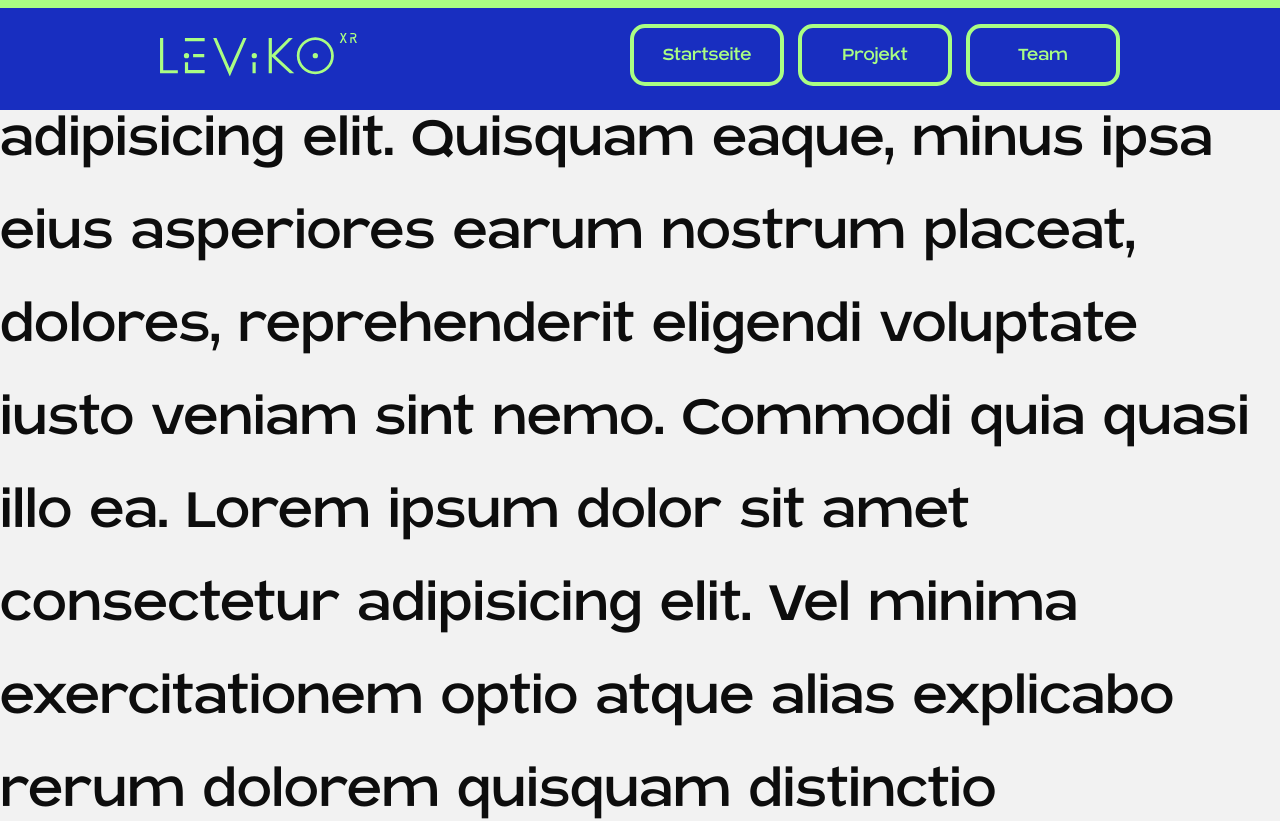
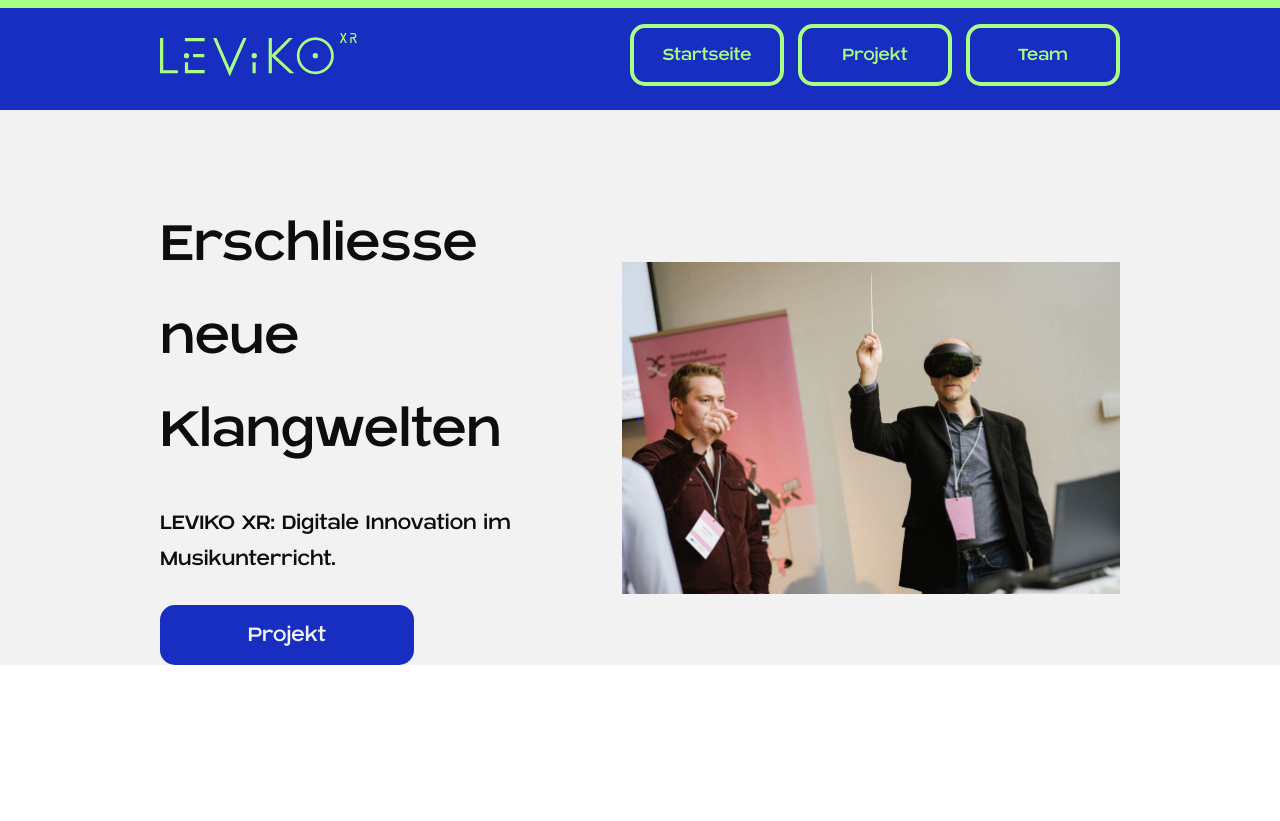
Before and after one commit to annamarika/leviko, a React (Vite) app: page / in a window 1280 px wide. Shown: the top 821 px of the page. After the commit the page ends 800 px from the top, so only its background shows below. Built offline with nearby package versions, Linux system fonts and the light colour scheme; the HTML template or start-up script is replaced by a standard one.

Commit message:
Add hero section

```diff
--- /dev/null
+++ b/src/Components/Hero/HeroStartseite.tsx
@@ -0,0 +1,136 @@
+import styled from "styled-components";
+import image from "../../assets/images/person_plays_maestro.jpg";
+import { Link } from "react-router-dom";
+
+const HeroStartseite = () => {
+  return (
+    <HeroStartseiteContainer>
+      <HeadlineContainer>
+        <h1>Erschliesse neue Klangwelten</h1>
+        <p>LEVIKO XR: Digitale Innovation im Musikunterricht.</p>
+        <Button as={Link} to="/projekt">
+          Projekt
+        </Button>
+      </HeadlineContainer>
+      <ImageContainer>
+        <StyledImage src={image} alt="person who plays maestro VR" />
+      </ImageContainer>
+    </HeroStartseiteContainer>
+  );
+};
+
+export default HeroStartseite;
+
+export const HeroStartseiteContainer = styled.div`
+  margin-top: 98px;
+  display: flex;
+  align-items: center;
+  justify-content: space-between;
+  margin-right: 160px;
+  margin-left: 160px;
+  padding-top: 100px;
+
+  @media (max-width: 1200px) {
+    margin-right: 24px;
+    margin-left: 24px;
+  }
+
+  @media (max-width: 1024px) {
+    margin-top: 80px;
+    margin-right: 24px;
+    margin-left: 24px;
+    padding-top: 80px;
+    gap: 24px;
+  }
+  @media (max-width: 430px) {
+    margin-top: 84px;
+    padding-top: 56px;
+    flex-direction: column;
+    align-items: start;
+    gap: 0;
+  }
+`;
+
+export const HeadlineContainer = styled.div`
+  display: flex;
+  flex-direction: column;
+  gap: 28px;
+
+  @media (max-width: 1024px) {
+    gap: 24px;
+  }
+
+  @media (max-width: 430px) {
+    gap: 20px;
+    margin-bottom: 32px;
+  }
+`;
+
+export const Button = styled.a`
+  text-align: center;
+  text-decoration: none;
+  background-color: var(--leviko-blue);
+  border-radius: 15px;
+  color: var(--leviko-white);
+  padding-top: 12px;
+  padding-bottom: 12px;
+  width: 254px;
+  font-size: 24px;
+
+  /* Hover effect */
+  &:hover {
+    color: var(--leviko-black);
+    background-color: var(--leviko-green);
+  }
+
+  /* Focus effect */
+  &:focus {
+    outline: none;
+    box-shadow: 10px rgba(170, 254, 131, 0.5);
+  }
+
+  /* Active (click) effect */
+  &:active {
+    color: var(--leviko-white);
+    background-color: var(--leviko-black);
+    border-color: var(--leviko-black);
+  }
+
+  @media (max-width: 1024px) {
+    width: 181px;
+    font-size: 20px;
+  }
+
+  @media (max-width: 430px) {
+    width: 165px;
+    font-size: 18px;
+  }
+`;
+
+export const ImageContainer = styled.div`
+  width: 70vw;
+  height: auto;
+  overflow: hidden;
+
+  @media (max-width: 1024px) {
+    height: auto;
+  }
+
+  @media (max-width: 430px) {
+    width: 100%;
+    height: 511px;
+  }
+`;
+
+export const StyledImage = styled.img`
+  width: 100%; // Fill the width of the container
+  height: auto; // Maintain aspect ratio
+  min-width: 100%; // Ensure it at least fills the width
+  min-height: 100%; // Make sure the height is at least the container's height to avoid gaps
+  object-fit: cover; // Cover the container while maintaining aspect ratio
+  object-position: center; // Center the image to focus on the middle part
+
+  @media (max-width: 430px) {
+    object-position: top 70%;
+  }
+`;
--- a/src/Components/UI/GlobalStyle.tsx
+++ b/src/Components/UI/GlobalStyle.tsx
@@ -55,7 +55,7 @@ const GlobalStyle = createGlobalStyle`
   }
 
   /* Styles for screens smaller than 545px (e.g., tablet) */
-  @media screen and (max-width: 545px) {
+  @media screen and (max-width: 1024px) {
     h1 {
       font-size: 48px;
     }
@@ -74,7 +74,7 @@ const GlobalStyle = createGlobalStyle`
   }
 
   /* Styles for screens smaller than 390px (e.g., mobile) */
-  @media screen and (max-width: 390px) {
+  @media screen and (max-width: 430px) {
     h1 {
       font-size: 36px;
     }
--- a/src/Components/UI/Header.styled.tsx
+++ b/src/Components/UI/Header.styled.tsx
@@ -35,11 +35,12 @@ export const NavContainer = styled.div`
   margin-right: 160px;
   margin-left: 160px;
 
-  @media (max-width: 1024px) {
+  @media (max-width: 1200px) {
     margin-right: 24px;
     margin-left: 24px;
   }
-  @media (max-width: 1200px) {
+
+  @media (max-width: 1024px) {
     margin-right: 24px;
     margin-left: 24px;
   }
--- a/src/pages/Startseite.tsx
+++ b/src/pages/Startseite.tsx
@@ -1,17 +1,4 @@
-const Startseite = () => (
-  <>
-    <h1>
-      Lorem ipsum dolor sit amet consectetur adipisicing elit. Quisquam eaque,
-      minus ipsa eius asperiores earum nostrum placeat, dolores, reprehenderit
-      eligendi voluptate iusto veniam sint nemo. Commodi quia quasi illo ea.
-      Lorem ipsum dolor sit amet consectetur adipisicing elit. Vel minima
-      exercitationem optio atque alias explicabo rerum dolorem quisquam
-      distinctio necessitatibus animi velit veritatis temporibus eveniet
-      eligendi, autem in earum ea. Lorem ipsum dolor sit amet consectetur
-      adipisicing elit. Recusandae quo labore qui est atque a tenetur
-      dignissimos? Expedita consequatur perspiciatis, explicabo saepe, sapiente
-      inventore, quisquam reiciendis sunt tempora laboriosam unde?
-    </h1>
-  </>
-);
+import HeroStartseite from "../Components/Hero/HeroStartseite";
+
+const Startseite = () => <HeroStartseite />;
 export default Startseite;
```
Also changed, not shown: src/assets/images/music_students.webp (added), src/assets/images/person_plays_maestro.jpg (added).
